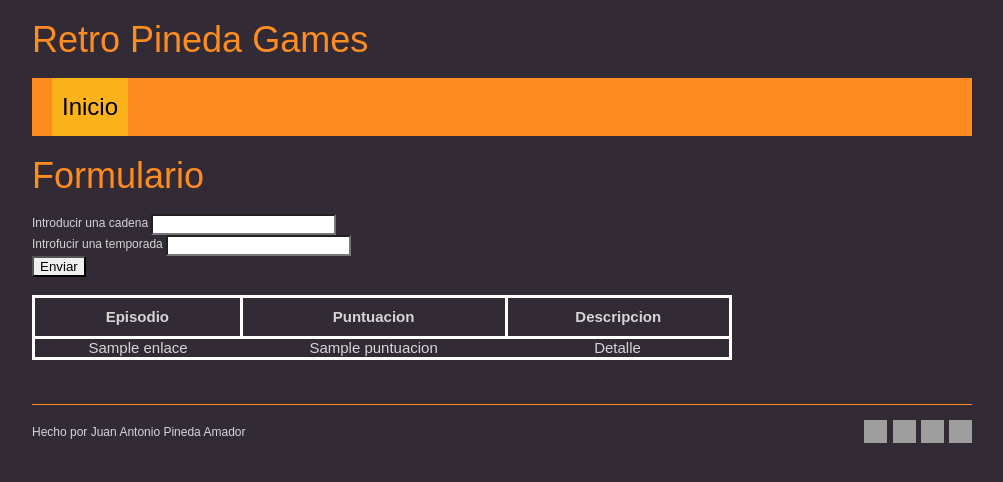
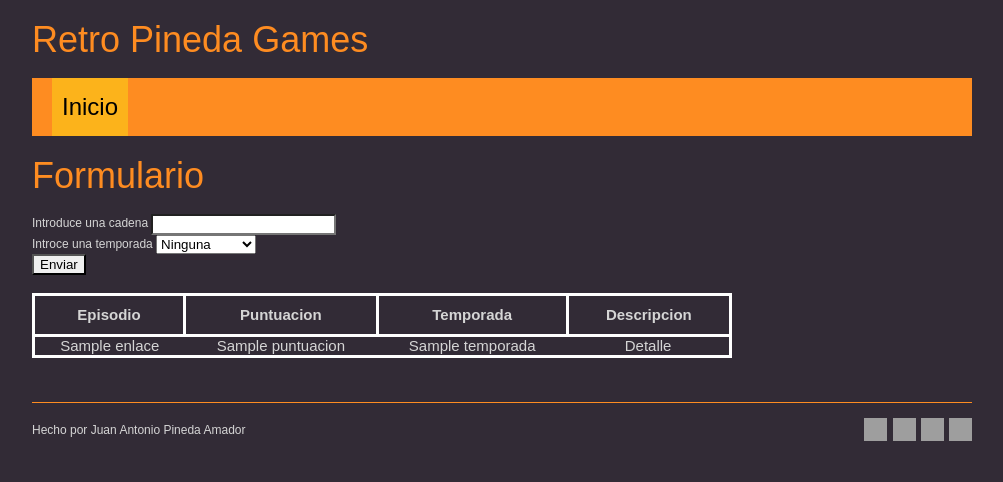
Before and after one commit to JuanantPineda/Mejoras_Flask, a Flask app: template templates/formulario.html in a window 1280 px wide. Shown: the top 482 px of the page, without its empty margins (138-1141 px from the left). Run offline with Flask 3, Linux system fonts and the light colour scheme; the template is opened without the code that fills it: most values are stand-ins (such as "Sample title", 1, 10 or a date in 2020); some web fonts are replaced; grey boxes are pictures that could not be loaded.

Commit message:
Se ha realizado las mejoras 3 y 4

```diff
--- a/app.py
+++ b/app.py
@@ -18,18 +18,24 @@ def formulario():
 def episodios():
     cadena=request.form.get("letra")
     temporada=request.form.get("temporada")
-
     episodios = []
     finalEpisodios = []
 
     for var in datos["_embedded"]["episodes"]:
-        diccionario = {"nombre": var["name"], "puntuacion": var["rating"]["average"],"id": var["id"]}
+        diccionario = {"nombre": var["name"], "puntuacion": var["rating"]["average"],"temporada": var["season"],"id": var["id"]}
         episodios.append(diccionario)
 
-    for var in episodios:
-        if var["nombre"].startswith(cadena):
-            diccionario2 = {"nombre": var["nombre"], "puntuacion": var["puntuacion"], "id":var["id"]}
-            finalEpisodios.append(diccionario2)
+    if int(temporada) == 0:
+        for var in episodios:
+            if var["nombre"].startswith(cadena):
+                diccionario2 = {"nombre": var["nombre"], "puntuacion": var["puntuacion"],"temporada": var["temporada"],"id":var["id"]}
+                finalEpisodios.append(diccionario2)
+    else:
+        for var in episodios:
+            if var["nombre"].startswith(cadena):
+                if int(temporada) == var["temporada"]:
+                    diccionario2 = {"nombre": var["nombre"], "puntuacion": var["puntuacion"],"temporada": var["temporada"],"id":var["id"]}
+                    finalEpisodios.append(diccionario2)
 
     return render_template("formulario.html",finalEpisodios=finalEpisodios)
 
--- a/templates/formulario.html
+++ b/templates/formulario.html
@@ -7,10 +7,17 @@
 
       <h3 class="retro">Formulario</h3>
       <form action="/formulario" method="post">
-        <label>Introducir una cadena</label>
+        <label>Introduce una cadena</label>
         <input type="text" name="letra"/><br/>
-        <label>Introfucir una temporada</label>
-        <input type="text" name="temporada"/><br/>
+        <label>Introce una temporada</label>
+        <select type="number" name="temporada">
+          <option value="0">Ninguna</option>
+          <option value="1">Temporada 1</option>
+          <option value="2">Temporada 2</option>
+          <option value="3">Temporada 3</option>
+          <option value="4">Temporada 4</option>
+        </select>
+        <br>
         <input type="submit" value="Enviar"/>
       </form>
       <br>
@@ -22,6 +29,7 @@
             <tr>
                 <th>Episodio</th>
                 <th>Puntuacion</th>
+                <th>Temporada</th>
                 <th>Descripcion</th>
             </tr>
         </thead>
@@ -30,6 +38,7 @@
               <tr>
               <td class="center">{{ enlace.nombre }}</td>
               <td>{{ enlace.puntuacion }}</td>
+              <td>{{ enlace.temporada }}</td>
               <td><a href="/detalle/{{ enlace.id }}">Detalle</a></td>
               </tr>
               {% endfor -%}
```
